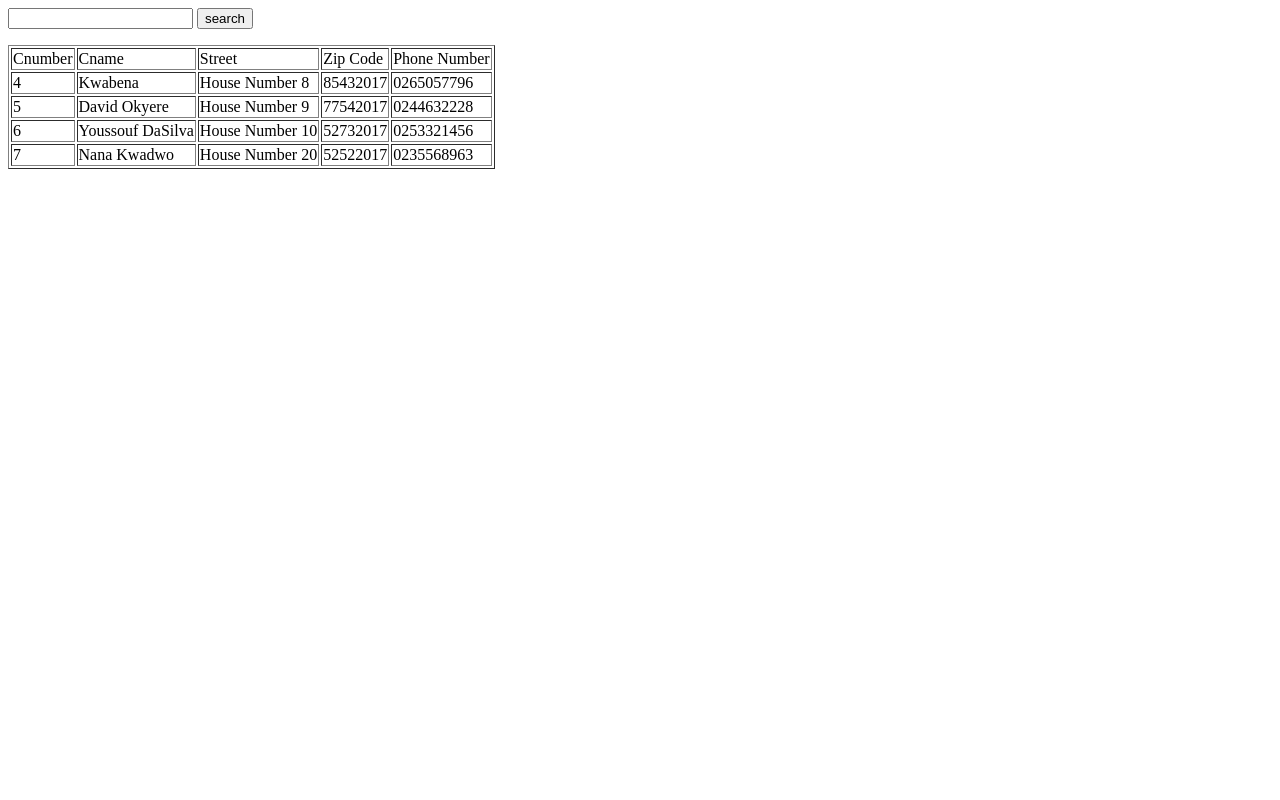
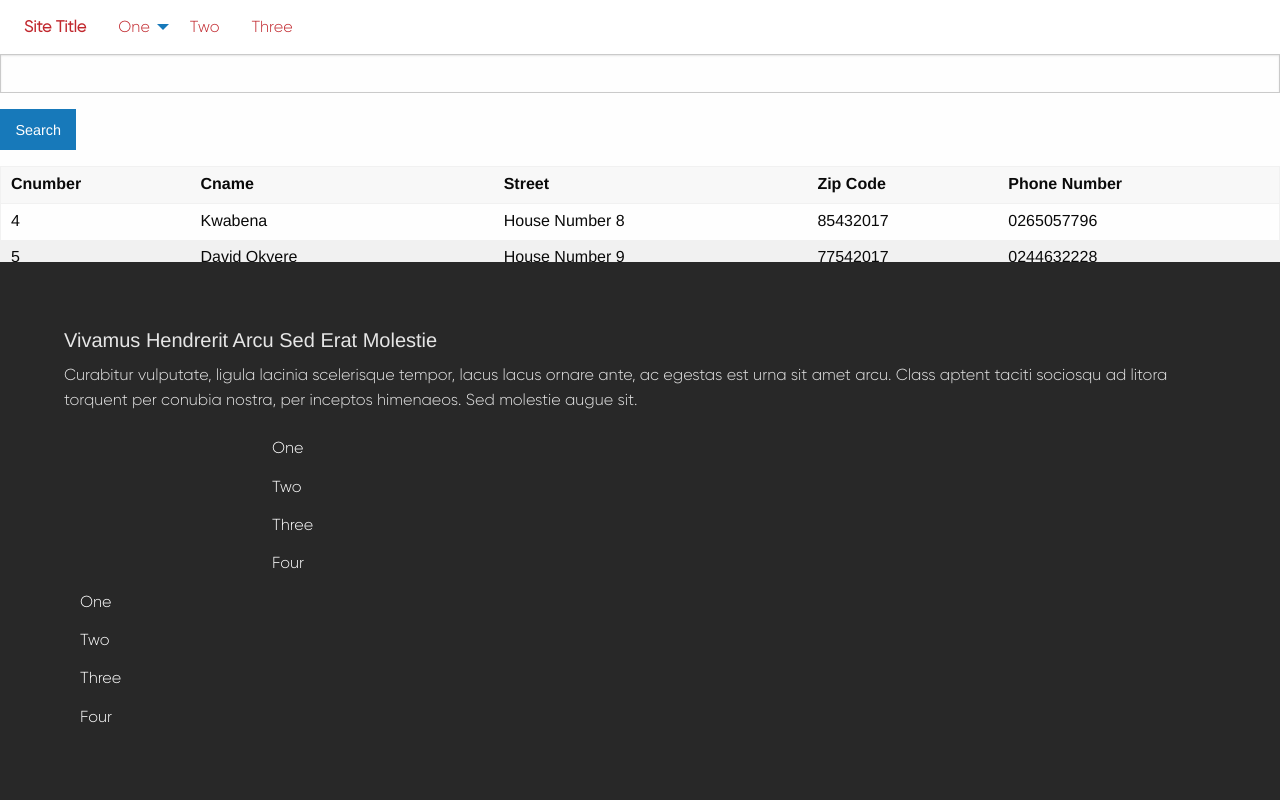
Before and after one commit to KBoohene/E-commerce_final, a PHP site: page /customers.php in a window 1280 px wide. Run offline with PHP 8.4, Linux system fonts and the light colour scheme; data comes from the database, SQL or seed files in the repository; some libraries are stand-ins or nearby versions.

Commit message:
Added UI  interface for customer page

```diff
--- a/customers.php
+++ b/customers.php
@@ -2,19 +2,55 @@
 <!--CHANGELOG
 	Created Class - 1/25/2017
 	Added filter number to separate employees from customer -1/26/2017
+	Added basic user interface - 2/1/2017
+	Formatted code with proper indenting -2/1/2017
 -->
 	<head>
-		<title>Display Customer</title>
+      <meta charset="utf-8" />
+      <meta name="viewport" content="width=device-width, initial-scale=1.0" />
+      <title>Customers</title>
+      <link rel="stylesheet" href="Css/foundation.min.css">
+      <link rel="stylesheet" href="Css/style.css">
+
   </head>
 
+
   <body>
+    <div class="top-bar" id="example-animated-menu" data-animate="hinge-in-from-top spin-out">
+        <div class="top-bar-left">
+          <ul class="dropdown menu" id="top-navi" data-dropdown-menu>
+            <li class="menu-text">Site Title</li>
+            <li>
+              <a href="#">One</a>
+              <ul class="menu vertical">
+                <li><a href="#">One</a></li>
+                <li><a href="#">Two</a></li>
+                <li><a href="#">Three</a></li>
+              </ul>
+            </li>
+            <li><a href="#">Two</a></li>
+            <li><a href="#">Three</a></li>
+          </ul>
+        </div>
+      </div>
 
       <div id="divContent">
           <form action="" method="GET">
-						<input type="text" name="txtSearch">
-						<input type="submit" value="search" >
+            <div class="row">
+              <div class="large-12 columns">
+                <div class="row collapse">
+                  <div class="small-10 columns">
+                    <input class="search-bar" id="search" type="text" name="txtSearch">
+                  </div>
+                  <div class="small-2 columns">
+                    <button type="submit" class="button">Search</button>
+                  </div>
+                </div>
+              </div>
+            </div>
           </form>
       </div>
+
 <?php
 
 include_once("persons.php");
@@ -26,31 +62,35 @@ if(isset($_REQUEST['txtSearch']))
   if($_REQUEST['txtSearch']!=""){
     $name=$_REQUEST['txtSearch'];
     $row = $person->searchPerson(1,$name);
-
   }
   else if($_REQUEST['txtSearch']=="")
   {
     $row=$person->searchPerson(1);
   }
-
 }
 else{
   $row = $person->getPerson(1,"");
 }
 
-	echo"<table border=1>
+echo"
+      <div class='row'>
+        <div class='large-10 columns'>
+          <table>
+            <thead>
 		      <tr>
                 <td>Cnumber</td>
                 <td>Cname</td>
                 <td>Street</td>
                 <td>Zip Code</td>
                 <td>Phone Number</td>
-				</tr>";
+              </tr>
+            </thead>";
 
             while($row=$person->fetch())
             {
 
-	   echo"<tr>
+             echo"
+                 <tr>
                    <td>{$row['cno']}</td>
                    <td>{$row['cname']}</td>
                    <td>{$row['street']}</td>
@@ -58,10 +98,41 @@ else{
                    <td>{$row['phone']}</td>
                   </tr>";
             }
- echo"</table>";
-
+     echo"</table>
+        </div>
+      </div>";
 ?>
 
+    <div class="footer">
+      <div class="row">
+        <div class="large-4 columns">
+          <h5>Vivamus Hendrerit Arcu Sed Erat Molestie</h5>
+          <p>Curabitur vulputate, ligula lacinia scelerisque tempor, lacus lacus ornare ante, ac egestas est urna sit amet arcu. Class aptent taciti sociosqu ad litora torquent per conubia nostra, per inceptos himenaeos. Sed molestie augue sit.</p>
+        </div>
+        <div class="large-3 large-offset-2 columns">
+          <ul class="menu vertical">
+            <li><a href="#">One</a></li>
+            <li><a href="#">Two</a></li>
+            <li><a href="#">Three</a></li>
+            <li><a href="#">Four</a></li>
+          </ul>
+        </div>
+        <div class="large-3 columns">
+          <ul class="menu vertical">
+            <li><a href="#">One</a></li>
+            <li><a href="#">Two</a></li>
+            <li><a href="#">Three</a></li>
+            <li><a href="#">Four</a></li>
+          </ul>
+        </div>
+      </div>
+    </div>
+
+    <script src="JS/jquery.js"></script>
+    <script src="JS/foundation.js"></script>
+    <script>
+        $(document).foundation();
+    </script>
 
   </body>
 </html>
```
Also changed, not shown: employees.php (+3 -6 lines). Lines whose indentation alone changed are shown as unchanged.
